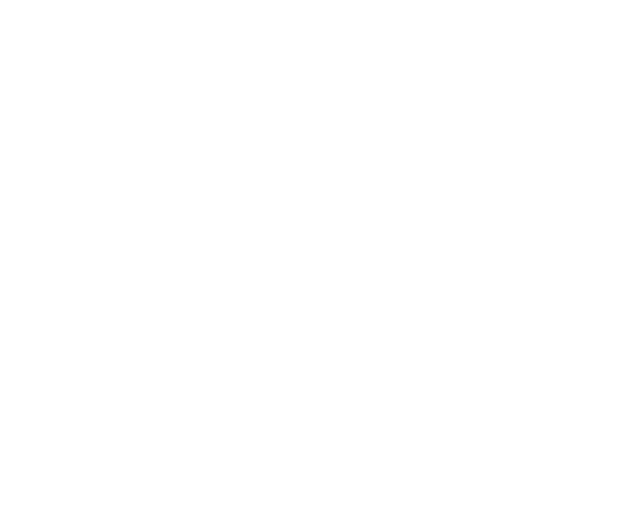
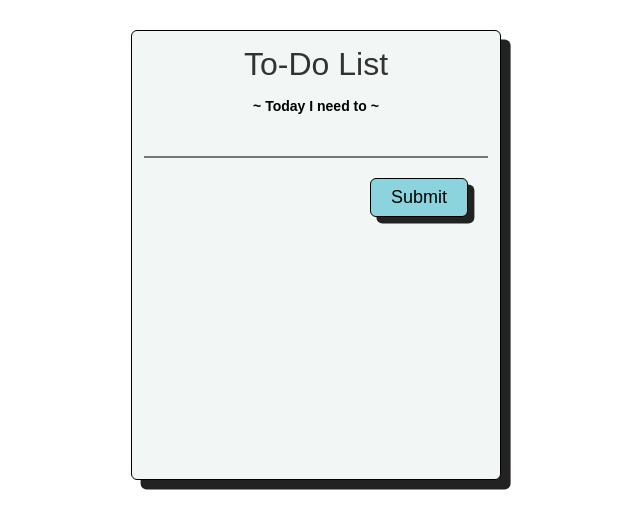
Before and after one commit to dts-kominfo-rea4b/challenge-dom-muhamadyusuf, a website: page index.html in a window 1280 px wide. Shown: the whole page, without its empty margins (324-964 px from the left). Drawn offline with Linux system fonts and the light colour scheme.

Commit message:
create todo list

```diff
--- a/index.html
+++ b/index.html
@@ -5,37 +5,57 @@
     <meta http-equiv="X-UA-Compatible" content="IE=edge" />
     <meta name="viewport" content="width=device-width, initial-scale=1.0" />
     <title>Challenge - DOM</title>
+    <link rel="stylesheet" href="style.css" />
   </head>
   <body>
     <div id="app">
       <!-- TODO: Buatlah sebuah header dengan id todo-title -->
+      <div id="todo-title">To-Do List</div>
+
       <!-- TODO: Buatlah sebuah subtitle dengan id todo-subtitle -->
+      <div id="todo-subtitle">~ Today I need to ~</div>
 
       <!-- Section: input -->
       <!-- TODO: Buatlah sebuah input bertipe text dengan id todo-input -->
+      <input type="text" id="todo-input" autocomplete="false" autofocus="true"/>
+
       <!-- TODO: Buatlah sebuah button dengan id todo-submit -->
+      <button id="todo-submit">Submit</button>
 
       <!-- Section output -->
       <!-- TODO: Buatlah sebuah <ul> dengan id todo-output -->
+      <ul id="todo-output"></ul>
     </div>
 
     <!-- ! Untuk tantangan ini, script jangan diubah ke external js yah ! -->
     <script>
       // TODO: Deklarasi variable sesuai dengan kebutuhan di sini
-      let button;
-      let input;
-      let output;
+      let button = document.getElementById("todo-submit");
+      let input = document.getElementById("todo-input");
+      let output = document.getElementById("todo-output");
 
       // TODO: Buatlah sebuah fungsi dengan nama fnClickHandler
       // Fungsi yang digunakan untuk menambahkan tulisan
       // Jangan ubah cara deklarasi fungsinya, cukup isi saja
-      function fnClickHandler(toDoItem) {}
+      function fnClickHandler(toDoItem) {
+        let li = document.createElement("li");
+        li.textContent = toDoItem;
+        output.appendChild(li);
+      }
 
       // TODO: register event onclick / addEventListener untuk button
       // akan menjalankan fungsi fnClickHandler
+      button.addEventListener("click", () => {
+        fnClickHandler(input.value);
+      });
 
       // TODO: register event onkeypress / addEventListener untuk input
       // sehingga saat di input ditekan enter akan menjalankan fungsi fnClickHandler juga
+      input.addEventListener("keypress", (e) => {
+        if(e.key === "Enter") {
+          fnClickHandler(input.value);
+        }
+      });
     </script>
   </body>
 </html>
--- /dev/null
+++ b/style.css
@@ -0,0 +1,78 @@
+*, *::before, *::after {
+    border-width: 0;
+    border-style: solid;
+    box-sizing: border-box;
+}
+
+body{
+    width: 370px;
+    margin: 30px auto;
+    background-color: #FFF;
+    font-family: Comforta, sans-serif;
+}
+
+#app{
+    padding: 0.75rem;
+    border: 1px solid #000;
+    box-shadow: 0.6rem 0.6rem 0 #222;
+    border-radius: 0.375rem;
+    background-color: #f2f7f5;
+    min-height: 450px;
+}
+
+#todo-title{
+    font-weight: 300;
+    font-size: 2rem;
+    line-height: 1.33;
+    text-transform: none;
+    padding: 0px;
+    margin: 0px;
+    color: #333;
+    text-align: center;
+}
+
+#todo-subtitle{
+    font-weight: 800;
+    font-size: 0.875rem;
+    line-height: 1.2;
+    color: #000;
+    text-transform: none;
+    margin: 0.75rem;
+    text-align: center;
+}
+
+#todo-input{
+    width: 100%;
+    outline-offset: 2px;
+    position: relative;
+    appearance: none;
+    transition-duration: 200ms;
+    font-size: 1rem;
+    padding-inline-start: 0px;
+    padding-inline-end: 0px;
+    height: 2rem;
+    border-bottom-width: 2px;
+    outline: transparent solid 2px;
+    border-radius: 0px;
+    border-color: inherit inherit inherit;
+    background: transparent;
+}
+
+#todo-submit{
+    margin: 20px;
+    background-color: #8bd3dd;
+    color: #000000;
+    padding-top: 0.5rem;
+    padding-bottom: 0.5rem;
+    padding-inline-start: 1.25rem;
+    padding-inline-end: 1.25rem;
+    margin-bottom: 0.75rem;
+    border: 1px solid black;
+    border-radius: 0.375rem;
+    display: inline;
+    box-shadow: 0.4rem 0.4rem 0 #222;
+    transition: box-shadow 0.1s ease 0s, transform 0.2s ease 0s;
+    font-size: 1.125rem;
+    text-decoration: none;
+    float: right;
+}
```
